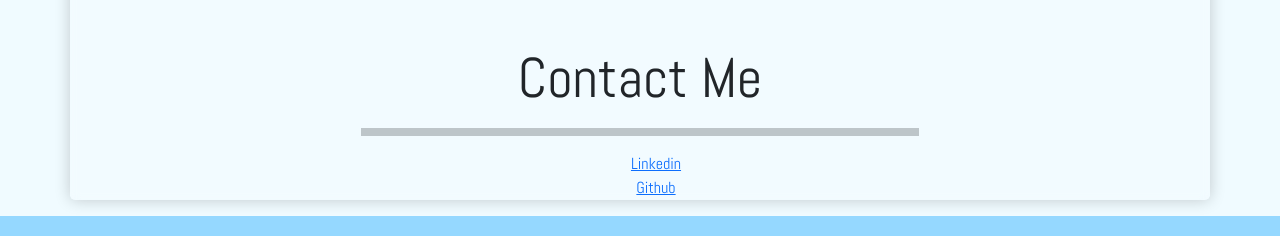
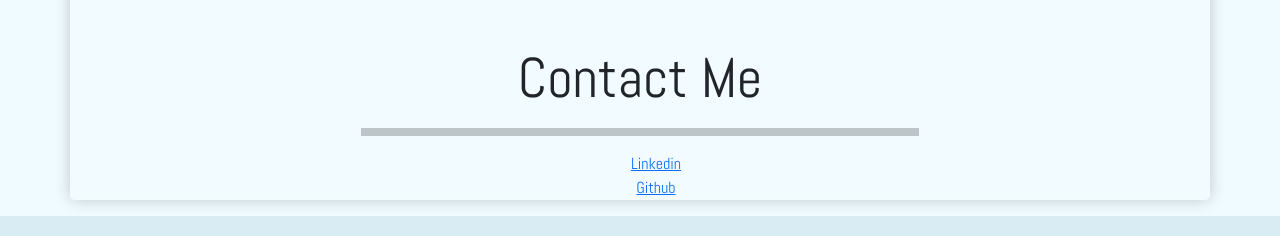
Before and after one commit to Bertokeys1/Alberto-B-Portfolio, a plain HTML site: page index.html in a window 1280 px wide. Shown: the part 1056-1292 px from the top of the page. Drawn offline with nearby package versions, Linux system fonts and the light colour scheme.

Commit message:
updated footer color

```diff
--- a/assets/stylesheet.css
+++ b/assets/stylesheet.css
@@ -78,7 +78,7 @@
 
 footer {
   padding: 10px;
-  background-color: rgb(149, 216, 255);
+  background-color: rgb(217, 235, 243);
 }
 
 /* box resize(flex) when page size changes or is used on device with different display size */
```
